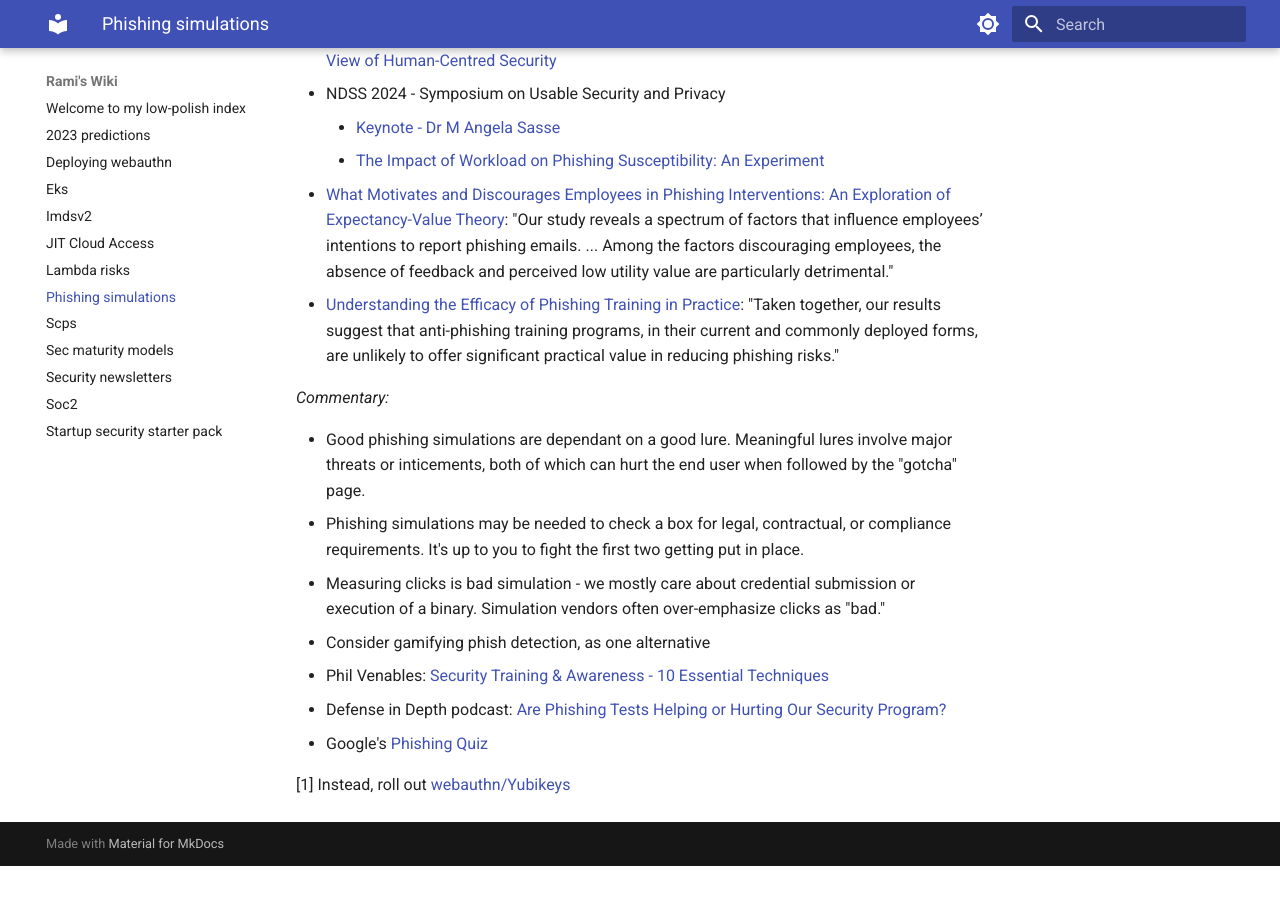
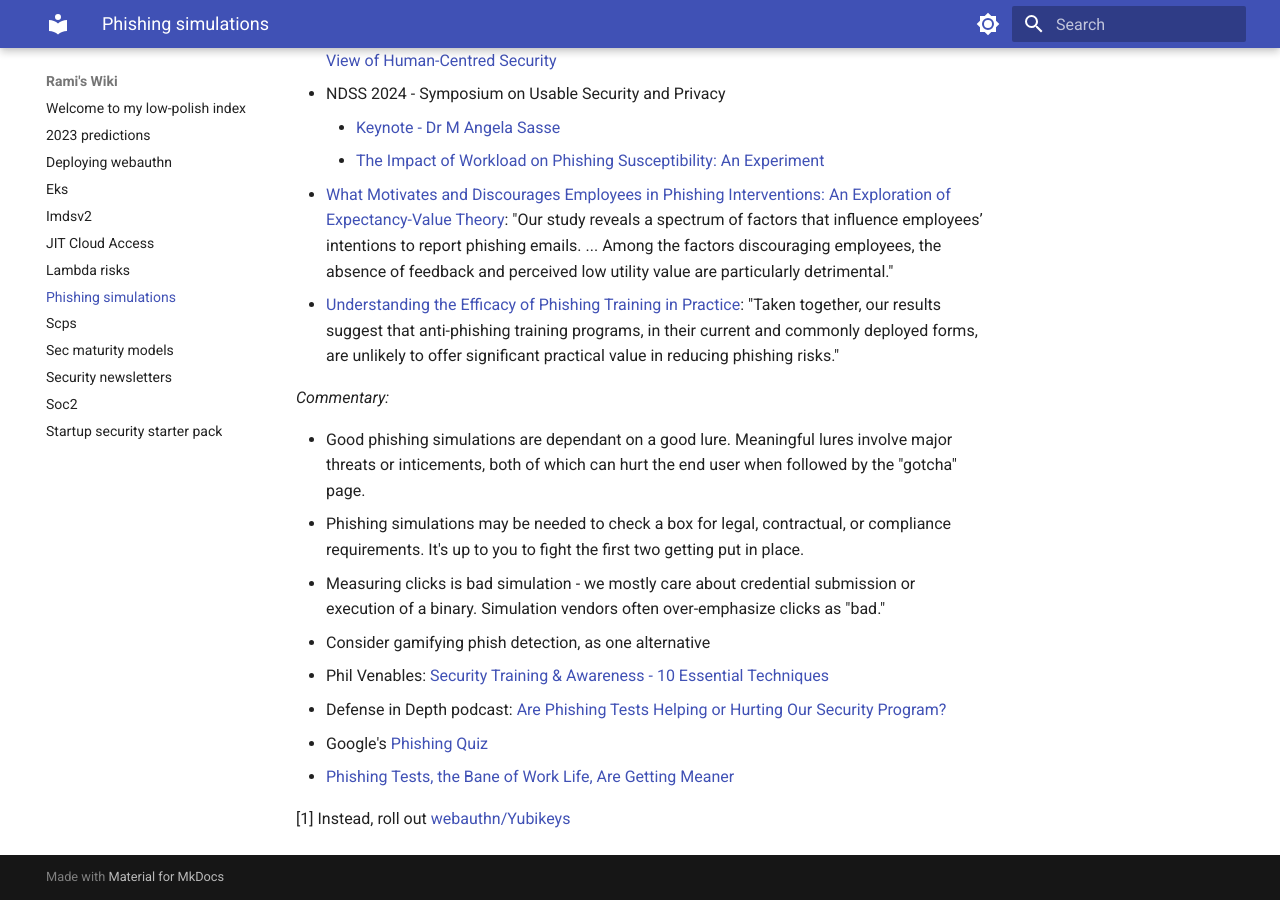
Before and after one commit to ramimac/wiki, an MkDocs documentation site: the page built from docs/phishing-simulations.md, in a window 1280 px wide and 900 px high, scrolled down 636 px. Built offline with MkDocs 1.6.1 and Material for MkDocs 9.7.7, drawn with Linux system fonts in a browser that asks for light colours; before the commit the page ends 1502 px from its top, so only the background shows below that.

Commit message:
Fixes #75: Add WSJ article

```diff
--- a/docs/phishing-simulations.md
+++ b/docs/phishing-simulations.md
@@ -34,5 +34,6 @@ _Commentary:_
 * Phil Venables: [Security Training & Awareness - 10 Essential Techniques](https://www.philvenables.com/post/security-training-awareness-10-essential-techniques)
 * Defense in Depth podcast: [Are Phishing Tests Helping or Hurting Our Security Program?](https://www.linkedin.com/pulse/phishing-tests-helping-hurting-our-security-program-david-spark-ulrof/)
 * Google's [Phishing Quiz](https://phishingquiz.withgoogle.com/)
+* [Phishing Tests, the Bane of Work Life, Are Getting Meaner](https://www.wsj.com/tech/cybersecurity/phishing-tests-the-bane-of-work-life-are-getting-meaner-76f30173?st=vHMVea&reflink=desktopwebshare_permalink)
 
 [1] Instead, roll out [webauthn/Yubikeys](deploying-webauthn.md)
```
